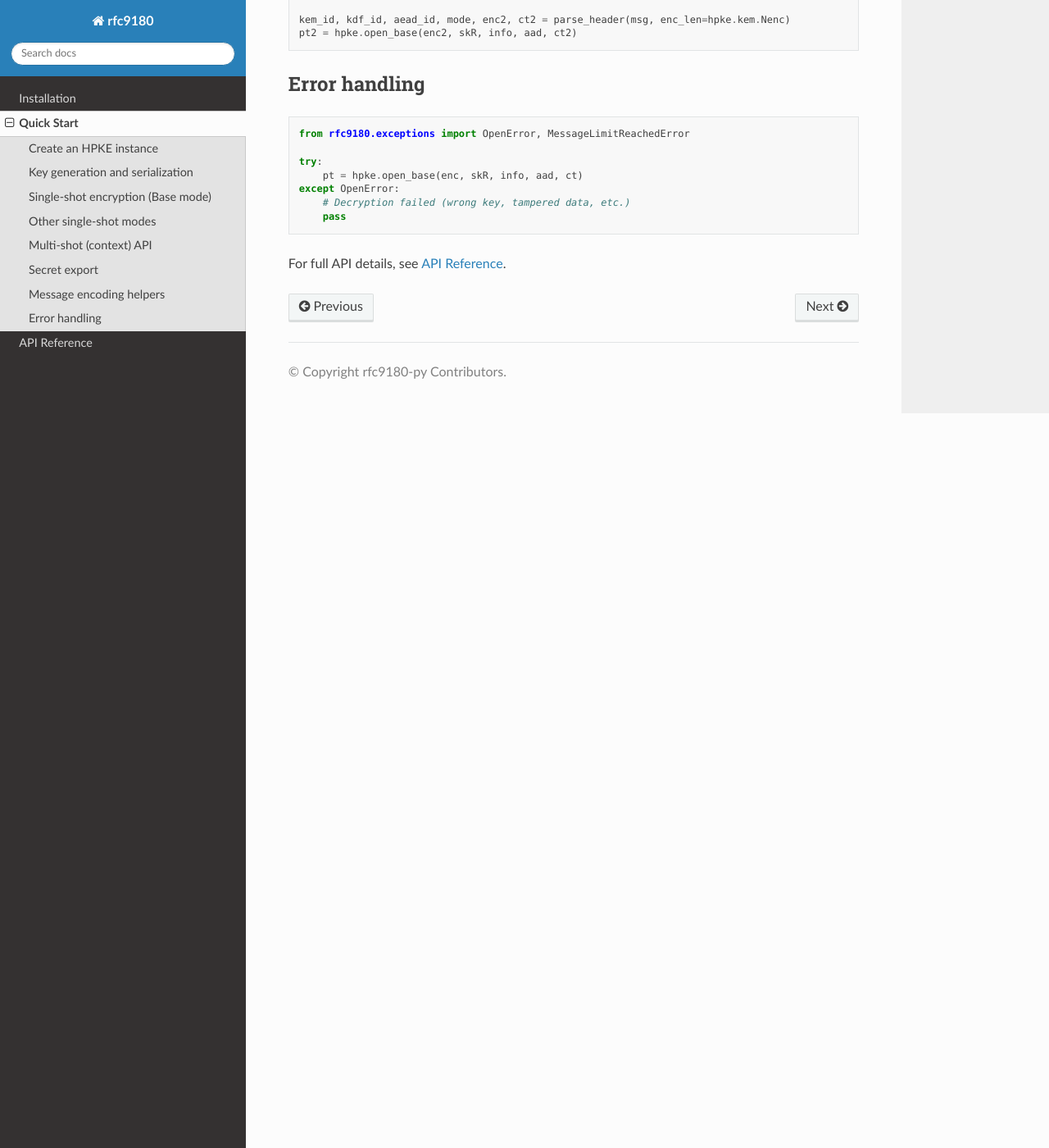
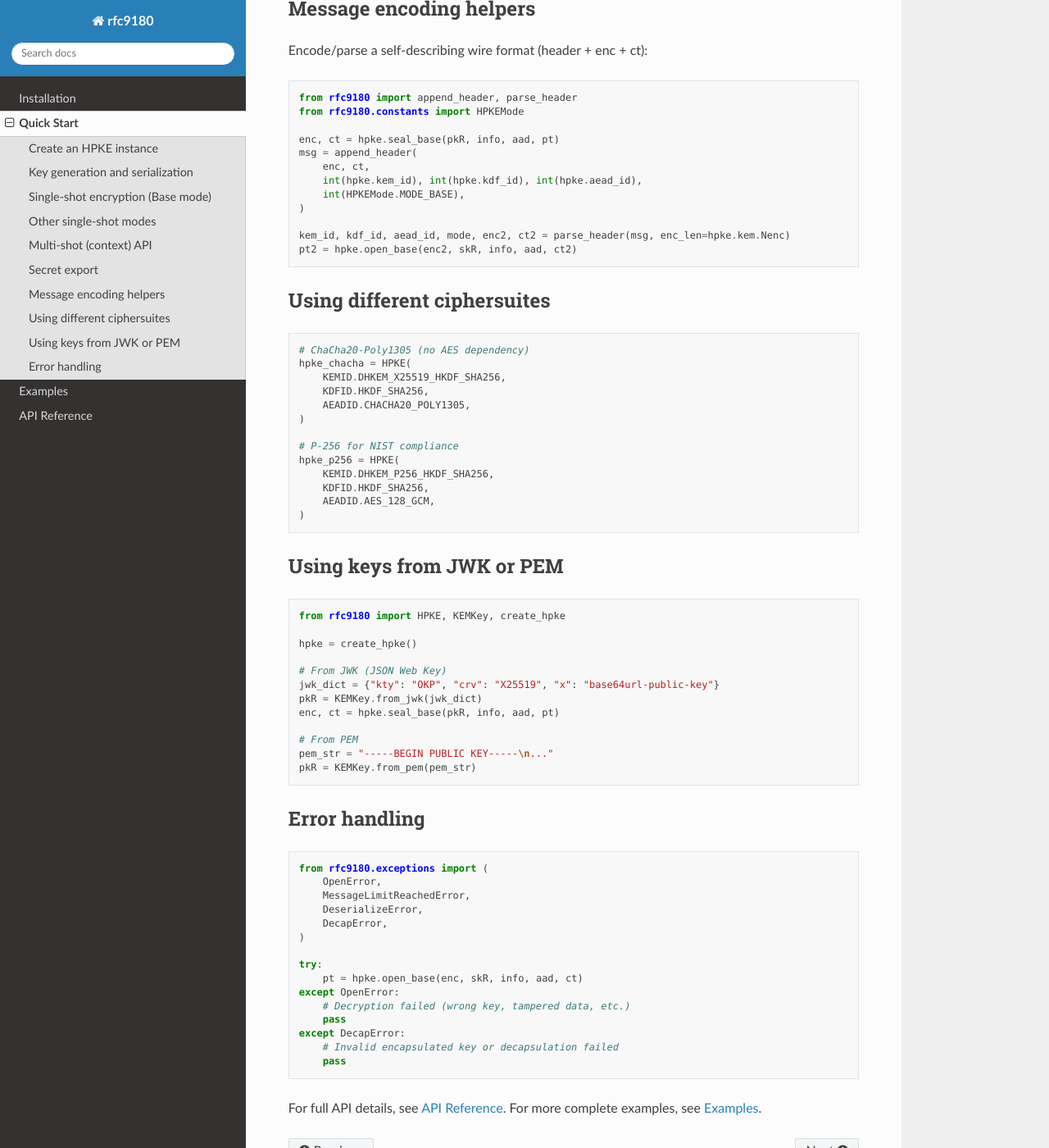
Before and after one commit to MFDI-hub/rfc9180-py, a Sphinx documentation site: the page built from docs/quickstart.rst, in a window 1280 px wide and 1400 px high, scrolled down 2119 px. Shown: the whole window at 82% size. Built offline with Sphinx 7.4.7 and the Read the Docs theme 3.1.0, drawn with Linux system fonts in a browser that asks for light colours; some of the changed text lies outside the part shown.

Commit message:
docs update.

```diff
--- a/docs/api/index.rst
+++ b/docs/api/index.rst
@@ -9,6 +9,7 @@ Public API
 
    rfc9180
    constants
+   jwk
    exceptions
    helpers
    setup
--- a/docs/index.rst
+++ b/docs/index.rst
@@ -25,8 +25,9 @@ Features
 - **Multiple ciphersuites**: KEM (X25519, X448, P-256, P-384, P-521), KDF (HKDF-SHA256/384/512), AEAD (AES-128/256-GCM, ChaCha20-Poly1305, EXPORT_ONLY)
 - **Single-shot APIs**: One-call seal/open per mode
 - **Context APIs**: Multi-message encryption with automatic nonce management
-- **Secret export**: Export application secrets from HPKE contexts
-- **Key management**: Generate, derive, serialize keys; accept keys as bytes or key objects
+- **Secret export**: Export application secrets from HPKE contexts (single-shot and context APIs)
+- **Key management**: Generate, derive, serialize keys; accept keys as bytes, key objects, or JWK/PEM
+- **JWK and PEM support**: Load keys from JSON Web Key (EC, X25519, X448) or PEM format via ``KEMKey``
 - **Message encoding helpers**: Self-describing header format (``append_header`` / ``parse_header``)
 
 Contents
@@ -37,6 +38,7 @@ Contents
 
    installation
    quickstart
+   examples
    api/index
 
 Indices and tables
--- a/docs/quickstart.rst
+++ b/docs/quickstart.rst
@@ -31,6 +31,13 @@ Key generation and serialization
 
    # seal/open accept both bytes and key objects
    enc, ct = hpke.seal_base(pk_bytes, info, aad, pt)
+
+Derive a key pair from a seed (deterministic key generation):
+
+.. code-block:: python
+
+   seed = b"your-32-byte-or-longer-secret-seed-material"
+   skR, pkR = hpke.derive_key_pair(seed)
 
 Single-shot encryption (Base mode)
 ----------------------------------
@@ -91,9 +98,16 @@ Use the setup methods to get sender/recipient contexts, then seal/open multiple
 Secret export
 -------------
 
+Setup a context and export a secret (no encryption, just key agreement + export):
+
 .. code-block:: python
 
+   enc, ctx_sender = hpke.setup.setup_base_sender(pkR, info)
    secret = ctx_sender.export(b"exporter-context", 32)
+
+   # Recipient side:
+   ctx_recipient = hpke.setup.setup_base_recipient(enc, skR, info)
+   secret = ctx_recipient.export(b"exporter-context", 32)
 
 Message encoding helpers
 ------------------------
@@ -115,17 +129,62 @@ Encode/parse a self-describing wire format (header + enc + ct):
    kem_id, kdf_id, aead_id, mode, enc2, ct2 = parse_header(msg, enc_len=hpke.kem.Nenc)
    pt2 = hpke.open_base(enc2, skR, info, aad, ct2)
 
+Using different ciphersuites
+-----------------------------
+
+.. code-block:: python
+
+   # ChaCha20-Poly1305 (no AES dependency)
+   hpke_chacha = HPKE(
+       KEMID.DHKEM_X25519_HKDF_SHA256,
+       KDFID.HKDF_SHA256,
+       AEADID.CHACHA20_POLY1305,
+   )
+
+   # P-256 for NIST compliance
+   hpke_p256 = HPKE(
+       KEMID.DHKEM_P256_HKDF_SHA256,
+       KDFID.HKDF_SHA256,
+       AEADID.AES_128_GCM,
+   )
+
+Using keys from JWK or PEM
+--------------------------
+
+.. code-block:: python
+
+   from rfc9180 import HPKE, KEMKey, create_hpke
+
+   hpke = create_hpke()
+
+   # From JWK (JSON Web Key)
+   jwk_dict = {"kty": "OKP", "crv": "X25519", "x": "base64url-public-key"}
+   pkR = KEMKey.from_jwk(jwk_dict)
+   enc, ct = hpke.seal_base(pkR, info, aad, pt)
+
+   # From PEM
+   pem_str = "-----BEGIN PUBLIC KEY-----\n..."
+   pkR = KEMKey.from_pem(pem_str)
+
 Error handling
 --------------
 
 .. code-block:: python
 
-   from rfc9180.exceptions import OpenError, MessageLimitReachedError
+   from rfc9180.exceptions import (
+       OpenError,
+       MessageLimitReachedError,
+       DeserializeError,
+       DecapError,
+   )
 
    try:
        pt = hpke.open_base(enc, skR, info, aad, ct)
    except OpenError:
        # Decryption failed (wrong key, tampered data, etc.)
        pass
+   except DecapError:
+       # Invalid encapsulated key or decapsulation failed
+       pass
 
-For full API details, see :doc:`api/index`.
+For full API details, see :doc:`api/index`. For more complete examples, see :doc:`examples`.
```
Also changed, not shown: docs/api/constants.rst (+12 -0 lines), docs/api/exceptions.rst (+12 -1 lines), docs/api/jwk.rst (added, +11 -0 lines), docs/examples.rst (added, +216 -0 lines).
